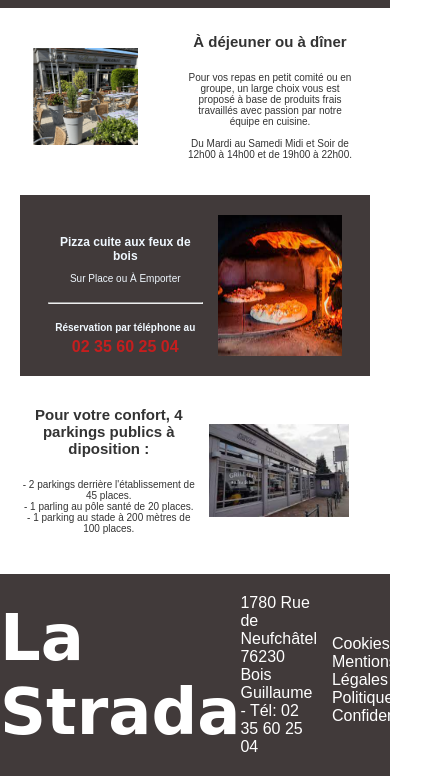
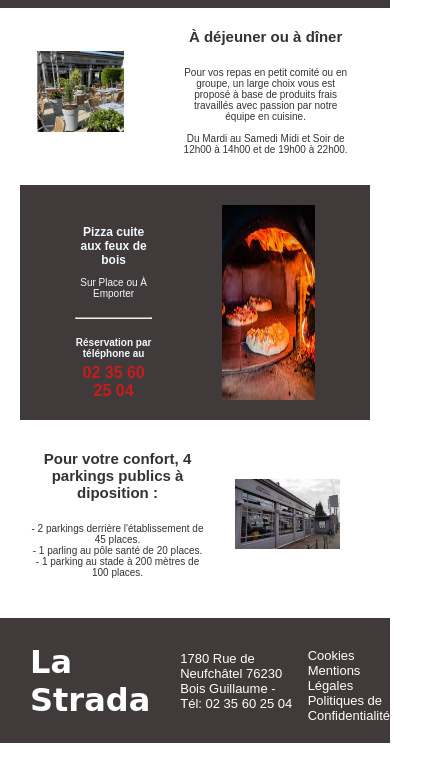
Before and after one commit to Ju-Henry1/Restaurant-La-Strada, a plain HTML site: page index.html in a window 390 px wide. Shown: the part 128-904 px from the top of the page, 433 px wide, since content can reach past the window. After the commit the page ends 871 px from the top, so only its background shows below. Drawn offline with Linux system fonts and the light colour scheme; a web font is replaced by a local one.

Commit message:
Responsive footer tel

```diff
--- a/style.css
+++ b/style.css
@@ -69,7 +69,7 @@
 }
 
 .main-info .main-img {
-    width: 30%;
+    width: 25%;
     margin-right: 20px;
     margin-left: 80px;
 }
@@ -88,7 +88,7 @@
 }
 
 .pizza-section .pizza-info {
-    width: 50%;
+    width: 25%;
     text-align: center;
 }
 
@@ -112,7 +112,7 @@
 }
 
 .pizza-section .pizza-img {
-    width: 40%;
+    width: 30%;
 }
 
 
@@ -136,7 +136,7 @@
 
 
 .parking-info .parking-img {
-    width: 40%;
+    width: 30%;
     margin-right: 70px;
 }
 
@@ -195,7 +195,7 @@
 }
 
 
-
+/* Ecran Telephone */
 
 
 @media (max-width: 480px) {
@@ -285,5 +285,19 @@
         margin-left: 10px;
     }
 
+    footer .logo h1 {
+        margin-left: 30px;
+        margin-right: 30px;
+        font-size: 2rem;
+    }
+
+    footer ul li {
+        margin-left: 10px;
+        font-size: 13px;
+    }
+
+    footer p {
+        font-size: 13px;
+    }
 
 }
```
